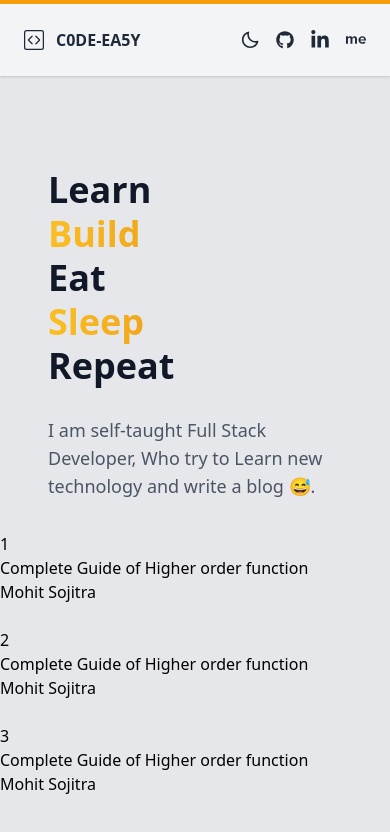
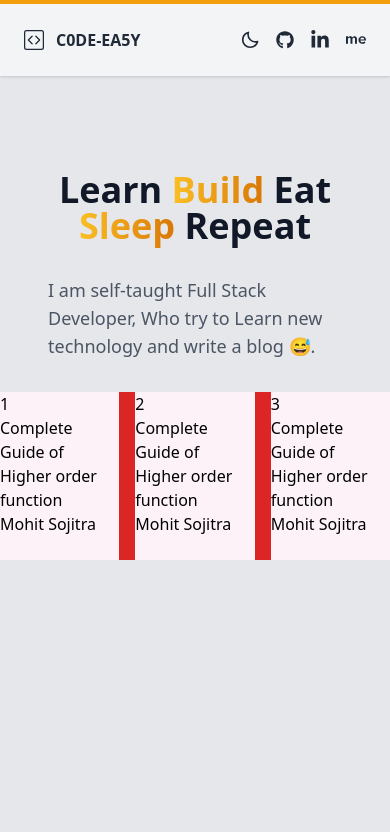
Before and after one commit to MohitSojitra/easy-code, a Next.js app: page / in a window 390 px wide. Shown: the top 832 px of the page. Built offline with nearby package versions, Linux system fonts and the light colour scheme.

Commit message:
banner responsive issue solve

```diff
--- a/components/Banner.js
+++ b/components/Banner.js
@@ -3,14 +3,14 @@ import Head from 'next/head'
 export default function Banner() {
   return (
     <div className="pt-24 px-12 mx-auto max-w-7xl">
-      <div className="w-full mx-auto text-left md:w-11/12 xl:w-9/12 md:text-center">
-        <h1 className="mb-8 text-4xl font-bold leading-none tracking-normal text-gray-900 md:text-6xl md:tracking-tight dark:text-gray-50">
+      <div className="w-full mx-auto text-left md:w-11/12  xl:w-9/12 sm:text-center">
+        <h1 className="mb-8 text-center text-4xl font-bold leading-none tracking-normal text-gray-900 md:text-6xl md:tracking-tight dark:text-gray-50">
           <span>Learn</span>{' '}
-          <span className="block w-full py-2 text-transparent bg-clip-text leading-12 bg-gradient-to-r from-yellow-400 to-yellow-600 lg:inline">
+          <span className=" w-full py-2 text-transparent bg-clip-text leading-12 bg-gradient-to-r from-yellow-400 to-yellow-600 lg:inline">
             Build
           </span>{' '}
           <span>Eat </span>{' '}
-          <span className="block w-full py-2 text-transparent bg-clip-text leading-12 bg-gradient-to-r from-yellow-400 to-yellow-600 lg:inline">
+          <span className=" w-full py-2 text-transparent bg-clip-text leading-12 bg-gradient-to-r from-yellow-400 to-yellow-600 lg:inline">
             Sleep
           </span>{' '}
           <span>Repeat </span>
--- /dev/null
+++ b/components/BlogCard/BlogCard.js
@@ -0,0 +1,10 @@
+export default function BlogCard({blog}) {
+  return (
+    <div className="bg-pink-50">
+      <div>{blog.slug}</div>
+      <div>{blog.title}</div>
+      <div>{blog.author}</div>
+      <br />
+    </div>
+  )
+}
--- a/pages/index.js
+++ b/pages/index.js
@@ -1,10 +1,11 @@
 import Head from 'next/head'
 import Image from 'next/image'
 import Banner from '../components/Banner'
+import BlogCard from '../components/BlogCard/BlogCard'
 import Wrapper from '../components/Wrapper'
 import {data} from '../lib/data'
 
-export default function Home() {
+export default function Home({blogs}) {
   return (
     <Wrapper>
       <Head>
@@ -12,21 +13,24 @@ export default function Home() {
         <meta name="description" content="Generated by create next app" />
         <link rel="icon" href="/favicon.ico" />
       </Head>
-      <main>
+      <main className="w-full">
         <Banner />
-        <div>
-          {data.map(blog => {
-            return (
-              <div key={blog.slug}>
-                <div>{blog.slug}</div>
-                <div>{blog.title}</div>
-                <div>{blog.author}</div>
-                <br />
-              </div>
-            )
-          })}
+        <div className="grid grid-cols-3 gap-4 bg-red-600">
+          {blogs.map(blog => (
+            <BlogCard blog={blog} key={blog.slug} />
+          ))}
         </div>
       </main>
     </Wrapper>
   )
 }
+
+export async function getStaticProps(context) {
+  // last 3 blogs
+  const latestBlog = data.slice(data.length - 3)
+  return {
+    props: {
+      blogs: latestBlog,
+    }, // will be passed to the page component as props
+  }
+}
```
